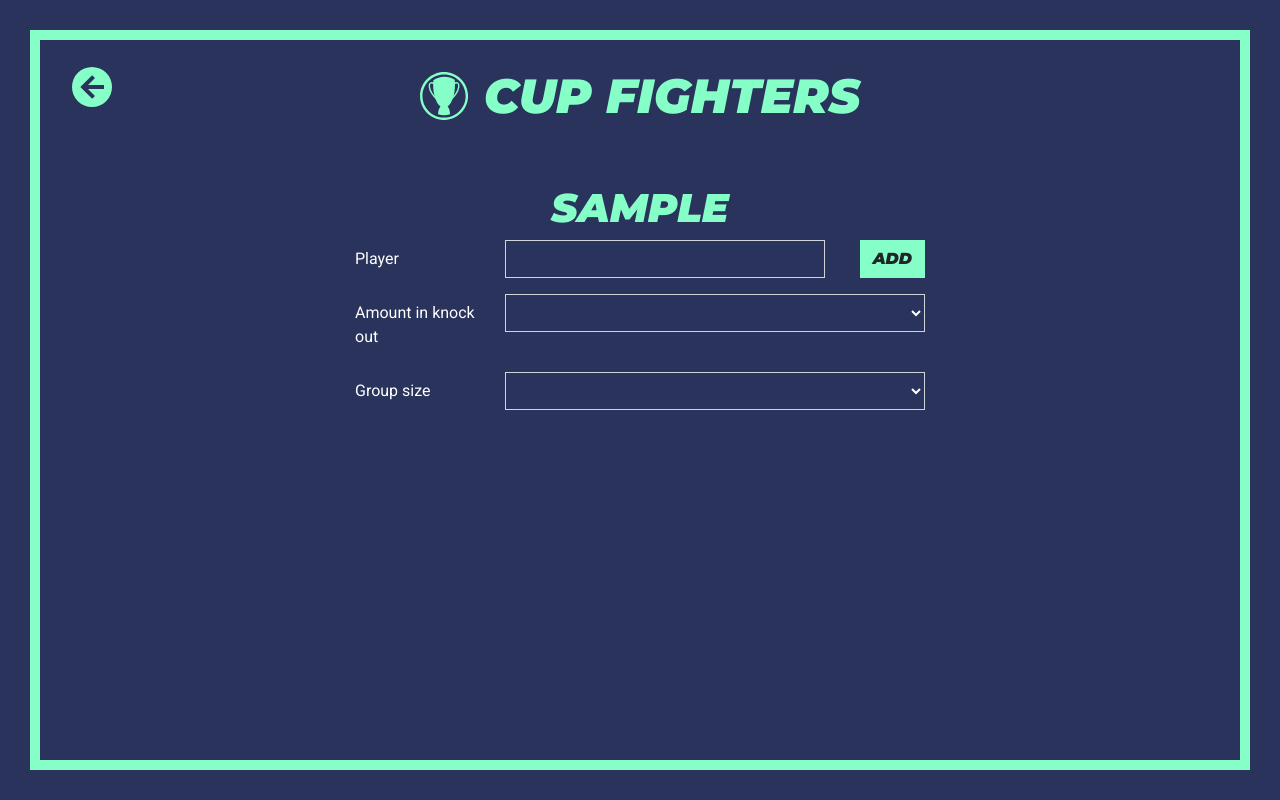
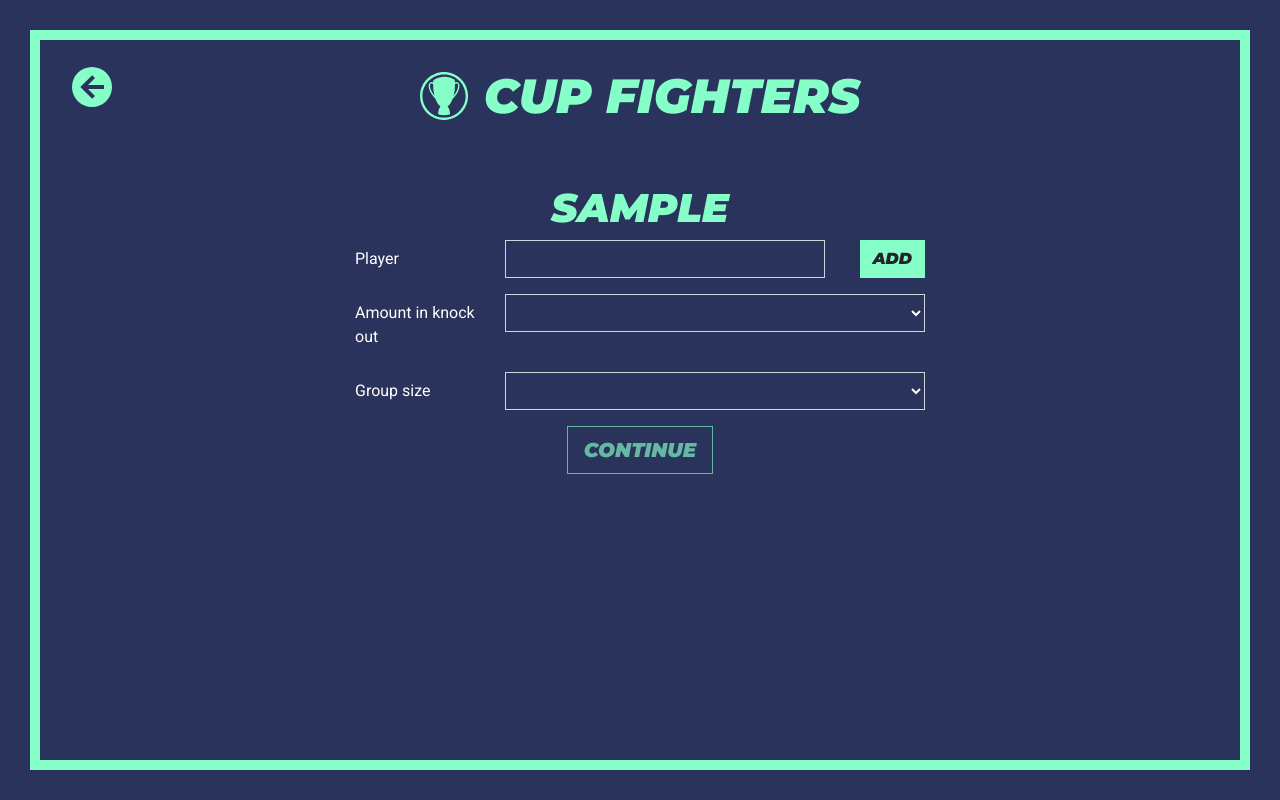
Before and after one commit to iamOscarMike/cupfighters, a React app: page / in a window 1280 px wide. Both pictures are taken after typing "Sample" into the empty fields and a click on the button "START TOURNAMENT". Built offline with nearby package versions, Linux system fonts and the light colour scheme.

Commit message:
Render continue button

```diff
--- a/src/components/Tournament/Setup/Setup.jsx
+++ b/src/components/Tournament/Setup/Setup.jsx
@@ -23,6 +23,7 @@ function Setup() {
         deletePlayer(player);
         setInput(player);
     };
+    const allowNextStage = () => (players && groupSize && amountOfPlayersInKnockout);
 
     return (
         <div className="Setup">
@@ -46,6 +47,17 @@ function Setup() {
                 deletePlayer={deletePlayer}
                 updatePlayer={updatePlayer}
             />
+
+            <div className="row">
+                <button
+                    type="button"
+                    className={'btn btn-outline-primary btn-lg m-auto' + (allowNextStage() ? '' : ' disabled')}
+                    disabled={!allowNextStage()}
+                    onClick={() => { }}
+                >
+                    Continue
+                    </button>
+            </div>
         </div>
     );
 }
```
Also changed, not shown: 1 other file (tests, documents, lock files or other folders).
